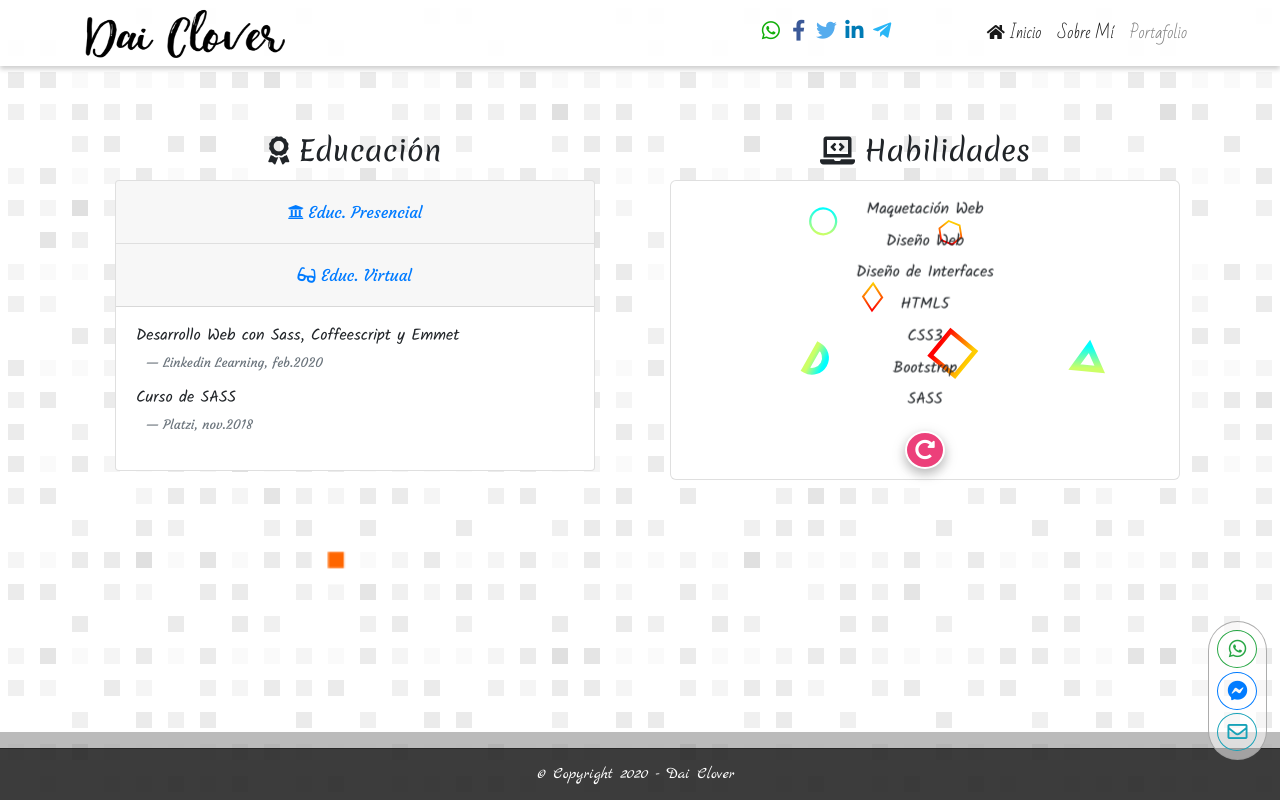
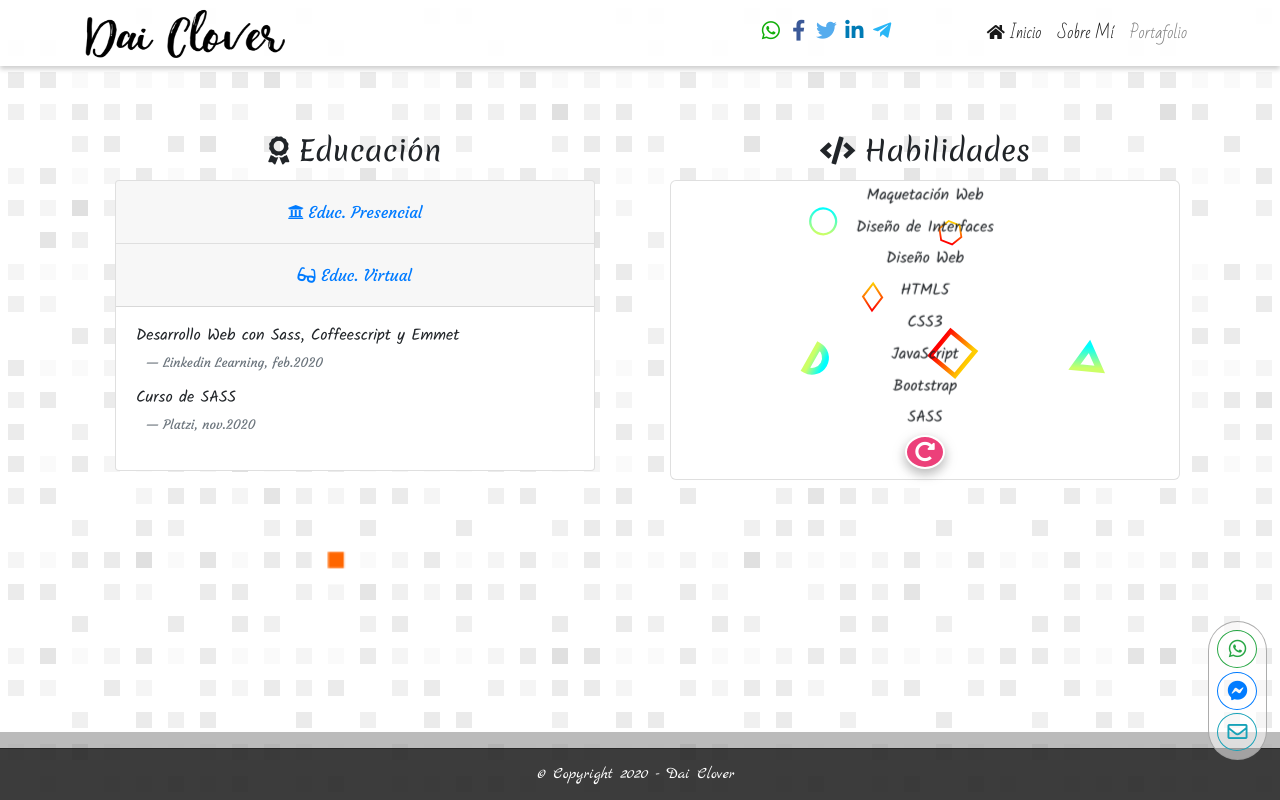
Before and after one commit to mhsantosp/dai_clover, a React (Create React App) app: page /dai_clover/Sobre-Mi in a window 1280 px wide. Both pictures are taken after a click on the button "Educ. Virtual". Built offline with nearby package versions, Linux system fonts and the light colour scheme; a web font is replaced by a local one.

Commit message:
Actualización contenido

```diff
--- a/public/index.html
+++ b/public/index.html
@@ -100,6 +100,12 @@
         To create a production bundle, use `npm run build` or `yarn build`.
       -->
 
+    <script src="https://unpkg.com/react@latest/umd/react.development.js" crossorigin="anonymous"></script>
+    <script src="https://unpkg.com/react-dom@latest/umd/react-dom.development.js"></script>
+    <script src="https://unpkg.com/@material-ui/core@latest/umd/material-ui.development.js" crossorigin="anonymous"></script>
+    <script src="https://unpkg.com/babel-standalone@latest/babel.min.js" crossorigin="anonymous"></script>
+    <script src="https://unpkg.com/@material-ui/core@latest/umd/material-ui.production.min.js" crossorigin="anonymous"></script>
+
     <!-- Optional JavaScript -->
     <!-- jQuery first, then Popper.js, then Bootstrap JS -->
     <script src="https://code.jquery.com/jquery-3.4.1.slim.min.js" integrity="sha384-J6qa4849blE2+poT4WnyKhv5vZF5SrPo0iEjwBvKU7imGFAV0wwj1yYfoRSJoZ+n" crossorigin="anonymous">
--- a/src/components/sections/about-me/Sobre-Mi.js
+++ b/src/components/sections/about-me/Sobre-Mi.js
@@ -53,8 +53,10 @@ class AboutMe extends Component {
                           <a href="http://www.linkedin.com/learning/desarrollo-web-con-sass-coffeescript-y-emmet" target="_blank" rel="noopener noreferrer">Desarrollo Web con Sass, Coffeescript y Emmet</a>
                         </h4>
                         <p className="prom">Linkedin Learning, feb.2020</p>
-                        <h4 className="study">Curso de SASS</h4>
-                        <p className="prom">Platzi, nov.2018</p>
+                        <h4 className="study">
+                          <a href="https://platzi.com/@msantospineda/curso/1244-sass/diploma/detalle/" target="_blank" rel="noopener noreferrer">Curso de SASS</a>
+                        </h4>
+                        <p className="prom">Platzi, nov.2020</p>
                       </div>
                     </div>
                   </div>
@@ -65,7 +67,7 @@ class AboutMe extends Component {
 
           <div className="col-sm-12 col-md-6 h-100 skills">
             <div className="container my-3">
-              <h3 className="card-title"><i className="fas fa-laptop-code"></i>&nbsp;Habilidades</h3>
+              <h3 className="card-title"><i className="fas fa-code"></i>&nbsp;Habilidades</h3>
               <div className="container cardWrapper p-0">
                 <div className="card card-action">
                   <input type="checkbox" id="cardBtn" className="more" />
@@ -75,10 +77,11 @@ class AboutMe extends Component {
                         <div className="container-fluid">
                           <ul className="list-group list-group-flush w-100">
                             <li className="list-group-item">Maquetación Web</li>
+                            <li className="list-group-item">Diseño de Interfaces</li>
                             <li className="list-group-item">Diseño Web</li>
-                            <li className="list-group-item">Diseño de Interfaces</li>
                             <li className="list-group-item">HTML5</li>
                             <li className="list-group-item">CSS3</li>
+                            <li className="list-group-item">JavaScript</li>
                             <li className="list-group-item">Bootstrap</li>
                             <li className="list-group-item">SASS</li>
                           </ul>
@@ -92,13 +95,14 @@ class AboutMe extends Component {
                       <div className="card-body">
                         <div className="container-fluid">
                           <ul className="list-group list-group-flush w-100">
-                            <li className="list-group-item">JavaScript</li>
                             <li className="list-group-item">Node.js</li>
                             <li className="list-group-item">NPM (Gestión de paquetes Node.js)</li>
                             <li className="list-group-item">React.js</li>
                             <li className="list-group-item">Vue.js</li>
                             <li className="list-group-item">Git</li>
                             <li className="list-group-item">GitHub</li>
+                            <li className="list-group-item">Materialize</li>
+                            <li className="list-group-item">Material-UI</li>
                           </ul>
                         </div>
                       </div>
--- a/src/components/sections/home/Home.scss
+++ b/src/components/sections/home/Home.scss
@@ -71,8 +71,8 @@
     p>b {
       color: purple;
     }
+
     p {
-
       a {
         font-family: 'Comic Neue', cursive !important;
         display: inline-block;
```
